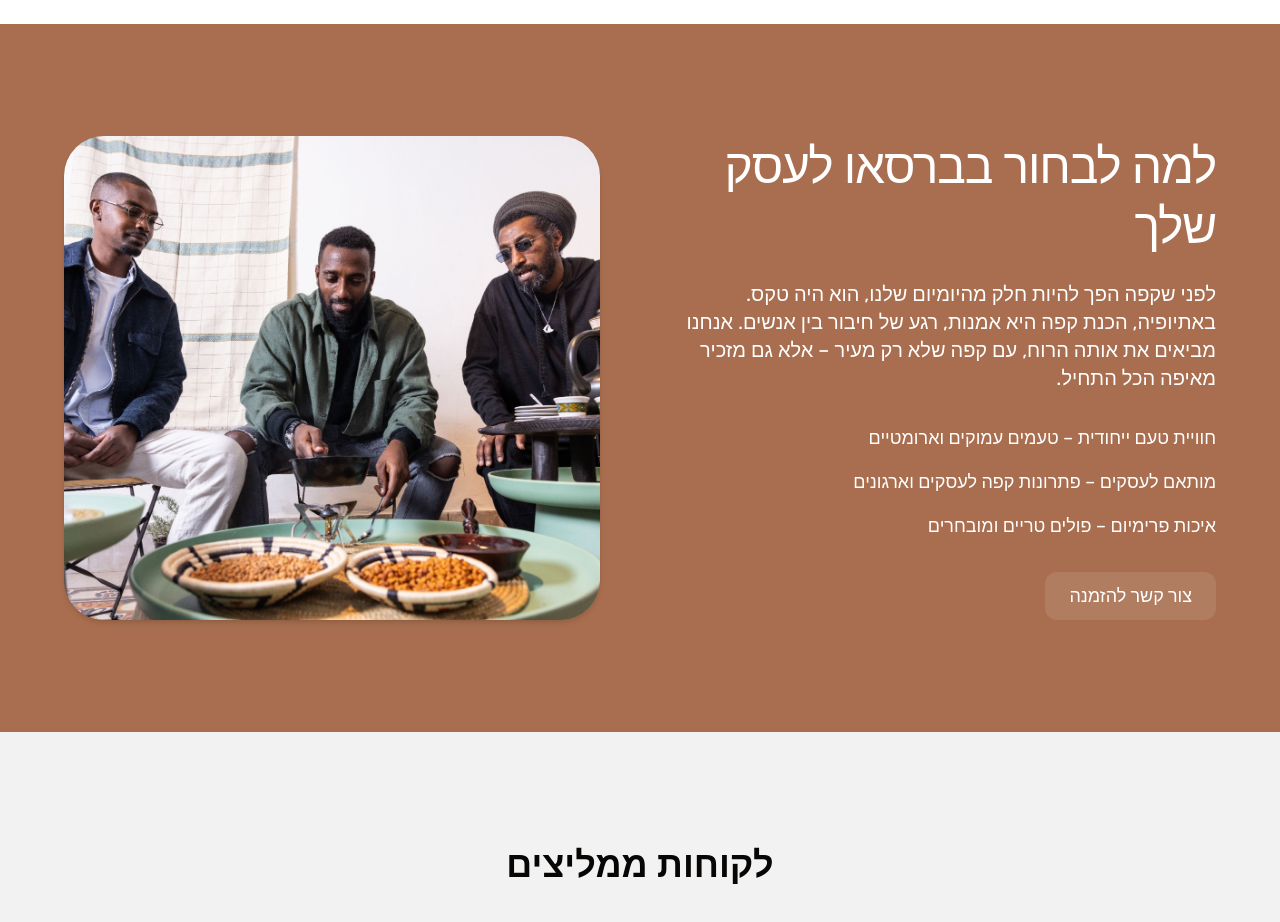
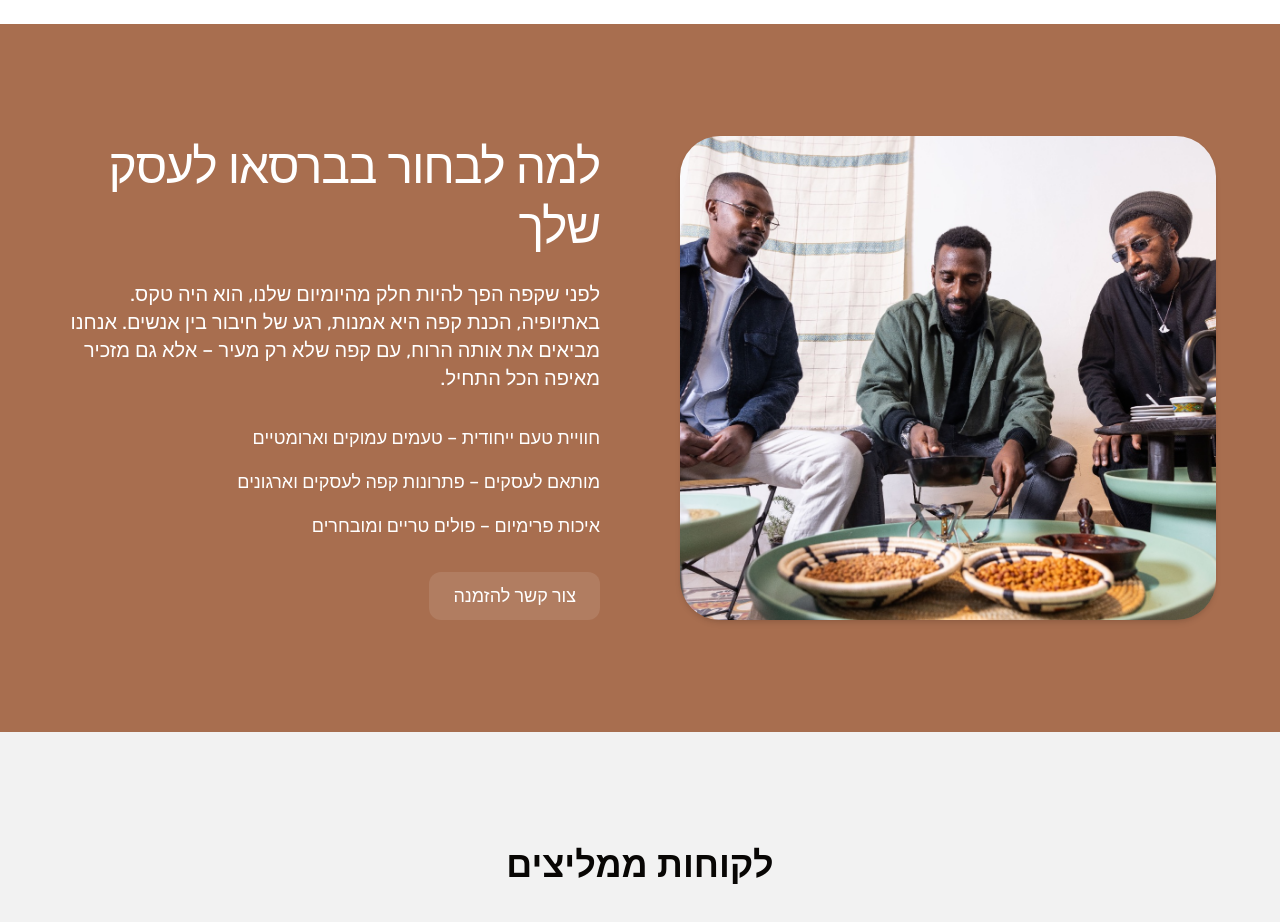
Before and after one commit to Lior3796/beresau-coffee, a React (Vite) app: page / in a window 1280 px wide. Shown: the part 1900-2822 px from the top of the page. Built offline with nearby package versions, Linux system fonts and the light colour scheme.

Commit message:
Switched between the image to the text

```diff
--- a/src/components/Features.jsx
+++ b/src/components/Features.jsx
@@ -3,6 +3,15 @@ const Features = () => {
     <section className="py-28 bg-brand-brown">
       <div className="container">
         <div className="flex flex-col md:flex-row gap-20">
+
+        <div className="flex-1">
+            <img
+              src="/images/derese-coffee.jpeg"
+              alt="קפה ברסאו"
+              className="w-full h-full object-cover rounded-[40px] shadow-md"
+            />
+          </div>
+
           <div className="flex-1 flex flex-col justify-between items-start">
             <div className="text-right mb-8">
               <h2 className="text-5xl mb-6 font-varela leading-tight tracking-tight text-white">למה לבחור בברסאו לעסק שלך</h2>
@@ -26,13 +35,7 @@ const Features = () => {
             </div>
           </div>
 
-          <div className="flex-1">
-            <img
-              src="/images/derese-coffee.jpeg"
-              alt="קפה ברסאו"
-              className="w-full h-full object-cover rounded-[40px] shadow-md"
-            />
-          </div>
+
         </div>
       </div>
     </section>
```
